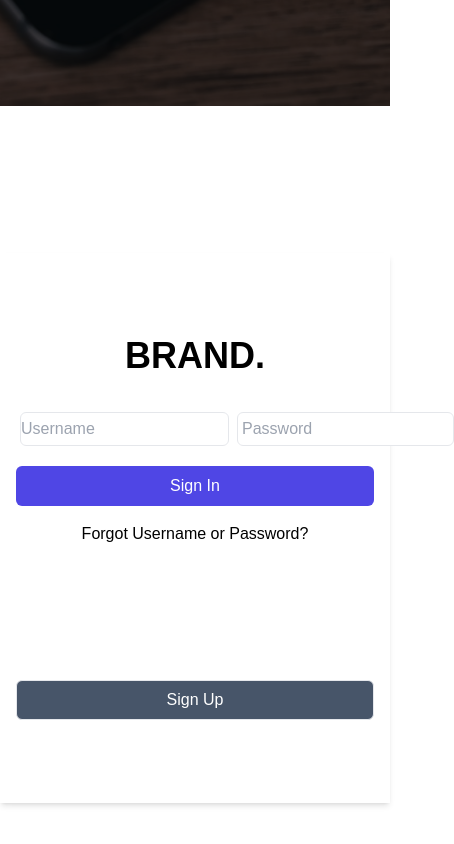
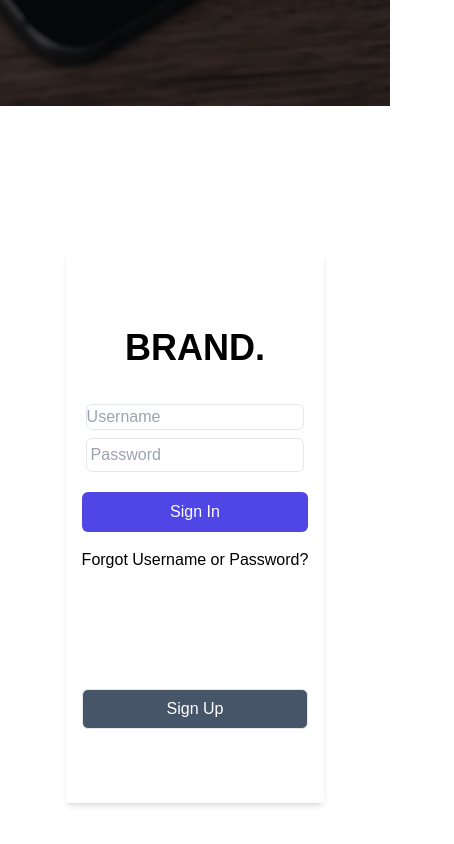
Before and after one commit to chiraglal/react-login-page, a React (Create React App) app: page / in a window 390 px wide. Shown: the part 1582-2426 px from the top of the page, 454 px wide, since content can reach past the window. Built offline with nearby package versions, Linux system fonts and the light colour scheme; a web font is replaced by a local one.

Commit message:
Minor Changes

```diff
--- a/src/components/Login3.js
+++ b/src/components/Login3.js
@@ -12,7 +12,7 @@ export default function Login3() {
         <div className="p-4 flex flex-col justify-around">
           <form>
             <h2 className="text-4xl font-bold text-center mb-8">BRAND.</h2>
-            <div className="flex">
+            <div className="flex sm:flex-col md:flex-col lg:flex-row xl:flex-row flex-col">
               <input
                 className="border m-1 rounded-md"
                 type="text"
```
